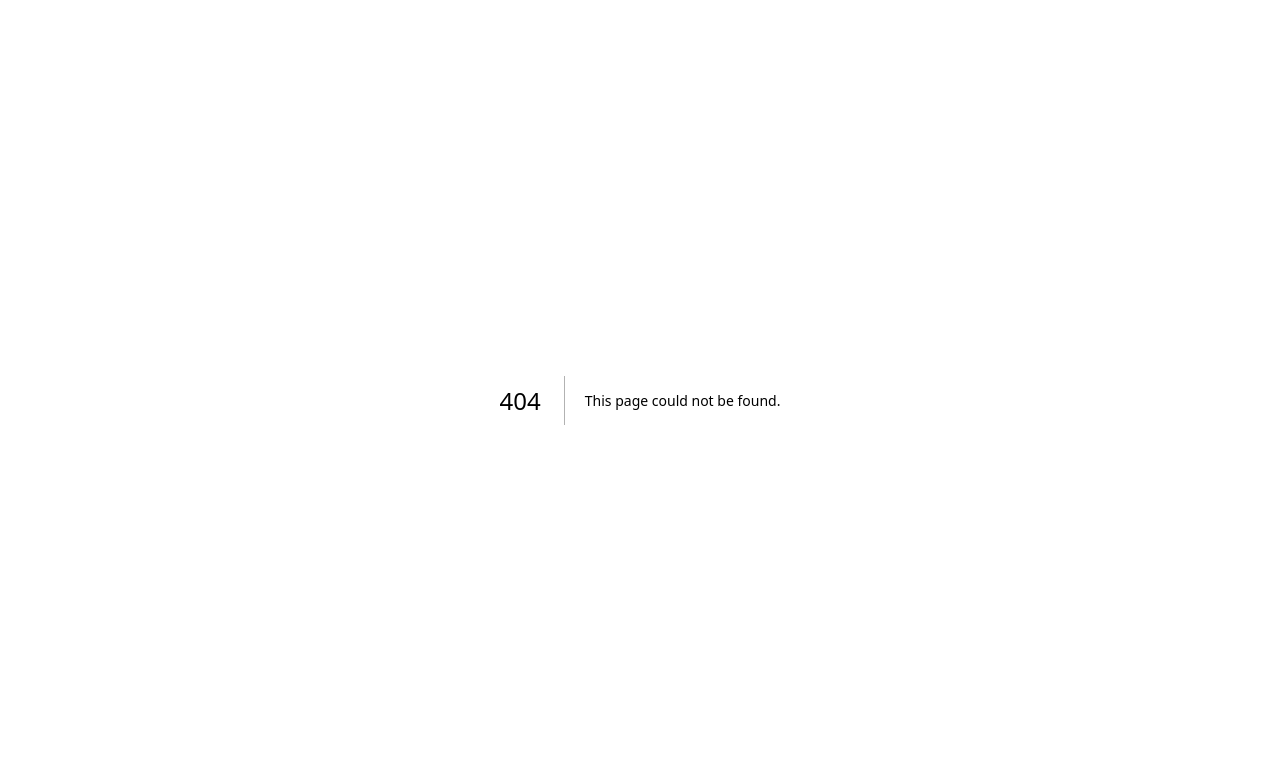
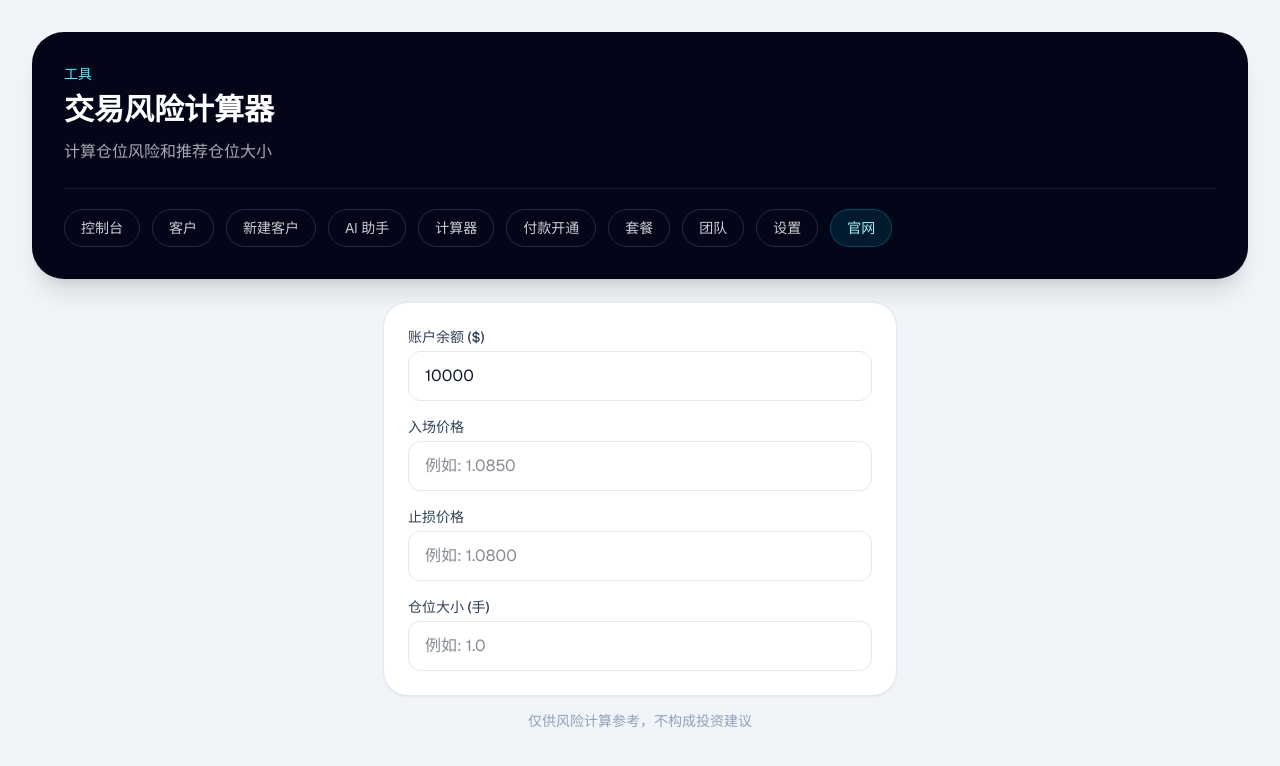
Before and after one commit to renfei15238568276-ship-it/chengjiaobao, a Next.js app: page /calculator in a window 1280 px wide. Before the commit this address had no page. Shown: the top 766 px of the page. Built offline with nearby package versions, Linux system fonts and the light colour scheme; no server answers.

Commit message:
add: trading risk calculator

```diff
--- a/memory/2026-03-17.md
+++ b/memory/2026-03-17.md
@@ -46,3 +46,27 @@ ALTER TABLE subscriptions DISABLE ROW LEVEL SECURITY;
 - 恢复 admin 权限检查（当前暂时禁用）
 - 测试"开通"按钮功能
 - 解决数据库 RLS 问题确保数据持久化
+
+## 今日更新 (3月17日晚)
+
+### 密码问题修复
+- 问题：注册和登录的密码加密方式不一致，导致用户无法登录
+- 注册使用：`sha256_` + base64 格式
+- 登录验证：普通 SHA256 hex 格式
+- 修复：统一为 SHA256 hex 格式，并支持两种格式兼容验证
+
+### 登录页面优化
+- 更新登录页面内容，与首页保持一致
+- 包含用户体系切换说明
+
+### 设置页面调试信息移除
+- 移除了"运行配置摘要"等调试信息（OpenRouter Base URL、Model、API Key 等）
+- 这些信息不应该显示给普通用户
+
+### 数据库用户状态
+- admin: ef797c8118f02dfb649607dd5d3f8c7623048c9c063d532cc95c5ed7a898a64f (密码: 12345678)
+- 密码加密已修复，用户可正常登录
+
+### 部署问题
+- 多次遇到 TypeScript 类型错误 (registerSchema 和 RegisterInput 类型不匹配)
+- 已修复：将 confirmPassword 从 RegisterInput 类型中移除
--- /dev/null
+++ b/src/app/calculator/page.tsx
@@ -0,0 +1,131 @@
+"use client";
+
+import { useState } from "react";
+import { AppShell } from "@/components/app-shell";
+
+export default function CalculatorPage() {
+  const [entryPrice, setEntryPrice] = useState("");
+  const [stopLoss, setStopLoss] = useState("");
+  const [lotSize, setLotSize] = useState("");
+  const [accountBalance, setAccountBalance] = useState("10000");
+
+  const calculate = () => {
+    const entry = parseFloat(entryPrice);
+    const sl = parseFloat(stopLoss);
+    const lots = parseFloat(lotSize);
+    const balance = parseFloat(accountBalance);
+
+    if (!entry || !sl || !lots || !balance) return null;
+
+    const priceDiff = Math.abs(entry - sl);
+    const loss = priceDiff * lots * 100;
+    const riskPercent = (loss / balance) * 100;
+
+    const recommendedRisk = balance * 0.02;
+    const recommendedLots = recommendedRisk / (priceDiff * 100);
+
+    return {
+      loss: loss.toFixed(2),
+      riskPercent: riskPercent.toFixed(2),
+      recommendedLots: Math.max(0.01, recommendedLots).toFixed(2),
+    };
+  };
+
+  const result = calculate();
+
+  return (
+    <AppShell
+      eyebrow="工具"
+      title="交易风险计算器"
+      description="计算仓位风险和推荐仓位大小"
+    >
+      <div className="mx-auto max-w-lg">
+        <div className="rounded-3xl bg-white p-6 shadow-sm ring-1 ring-slate-200">
+          <div className="space-y-4">
+            <div>
+              <label className="mb-1 block text-sm font-medium text-slate-700">
+                账户余额 ($)
+              </label>
+              <input
+                type="number"
+                value={accountBalance}
+                onChange={(e) => setAccountBalance(e.target.value)}
+                className="w-full rounded-xl border border-slate-200 px-4 py-3 outline-none focus:border-cyan-500"
+                placeholder="10000"
+              />
+            </div>
+
+            <div>
+              <label className="mb-1 block text-sm font-medium text-slate-700">
+                入场价格
+              </label>
+              <input
+                type="number"
+                value={entryPrice}
+                onChange={(e) => setEntryPrice(e.target.value)}
+                className="w-full rounded-xl border border-slate-200 px-4 py-3 outline-none focus:border-cyan-500"
+                placeholder="例如: 1.0850"
+              />
+            </div>
+
+            <div>
+              <label className="mb-1 block text-sm font-medium text-slate-700">
+                止损价格
+              </label>
+              <input
+                type="number"
+                value={stopLoss}
+                onChange={(e) => setStopLoss(e.target.value)}
+                className="w-full rounded-xl border border-slate-200 px-4 py-3 outline-none focus:border-cyan-500"
+                placeholder="例如: 1.0800"
+              />
+            </div>
+
+            <div>
+              <label className="mb-1 block text-sm font-medium text-slate-700">
+                仓位大小 (手)
+              </label>
+              <input
+                type="number"
+                value={lotSize}
+                onChange={(e) => setLotSize(e.target.value)}
+                className="w-full rounded-xl border border-slate-200 px-4 py-3 outline-none focus:border-cyan-500"
+                placeholder="例如: 1.0"
+                step="0.01"
+              />
+            </div>
+          </div>
+
+          {result && (
+            <div className="mt-6 space-y-3 rounded-2xl bg-slate-50 p-4">
+              <div className="flex justify-between">
+                <span className="text-slate-600">亏损金额:</span>
+                <span className="font-semibold text-red-600">-${result.loss}</span>
+              </div>
+              <div className="flex justify-between">
+                <span className="text-slate-600">风险比例:</span>
+                <span className={`font-semibold ${parseFloat(result.riskPercent) > 2 ? "text-red-600" : "text-green-600"}`}>
+                  {result.riskPercent}%
+                </span>
+              </div>
+              <div className="flex justify-between">
+                <span className="text-slate-600">2%建议仓位:</span>
+                <span className="font-semibold text-cyan-600">{result.recommendedLots} 手</span>
+              </div>
+            </div>
+          )}
+
+          {parseFloat(result?.riskPercent || "0") > 2 && result && (
+            <p className="mt-4 text-sm text-red-500">
+              ⚠️ 风险超过2%，建议降低仓位
+            </p>
+          )}
+        </div>
+
+        <p className="mt-4 text-center text-sm text-slate-400">
+          仅供风险计算参考，不构成投资建议
+        </p>
+      </div>
+    </AppShell>
+  );
+}
--- a/src/components/app-shell.tsx
+++ b/src/components/app-shell.tsx
@@ -7,6 +7,7 @@ const nav: { href: string; label: string; adminOnly?: boolean }[] = [
   { href: "/customers", label: "客户" },
   { href: "/customers/new", label: "新建客户" },
   { href: "/ai", label: "AI 助手" },
+  { href: "/calculator", label: "计算器" },
   { href: "/pay", label: "付款开通" },
   { href: "/pricing", label: "套餐" },
   { href: "/settings/team", label: "团队" },
```
